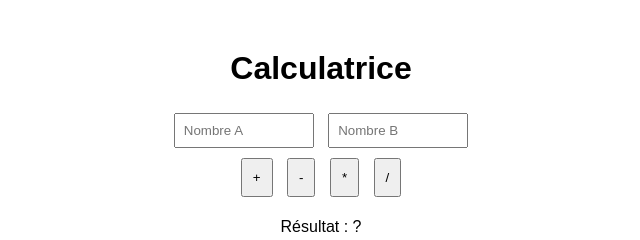
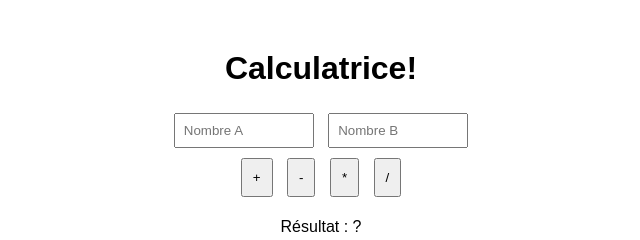
Before and after one commit to mahedes/mds-b3dev-2526-calculator-ci, a website: page index.html in a window 1280 px wide. Shown: the full height of the page, 319-959 px from the left. Drawn offline with Linux system fonts and the light colour scheme.

Commit message:
add cicd.html3

```diff
--- a/index.html
+++ b/index.html
@@ -6,7 +6,7 @@
   <link rel="stylesheet" href="style.css" />
 </head>
 <body>
-  <h1>Calculatrice</h1>
+  <h1>Calculatrice!</h1>
 
   <input type="number" id="a" placeholder="Nombre A" />
   <input type="number" id="b" placeholder="Nombre B" />
```
Also changed, not shown: .github/workflows/cicd.yml.
